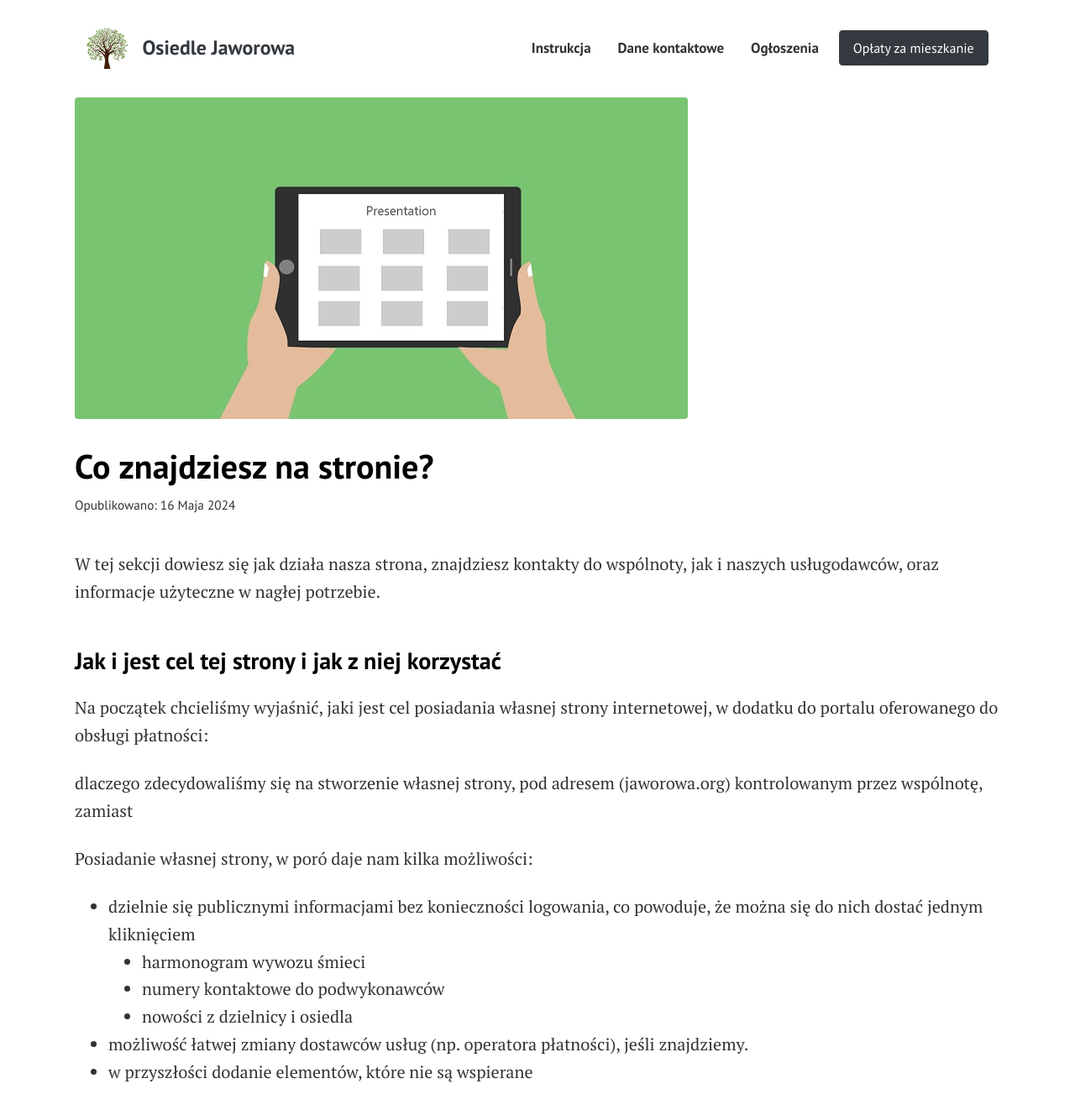
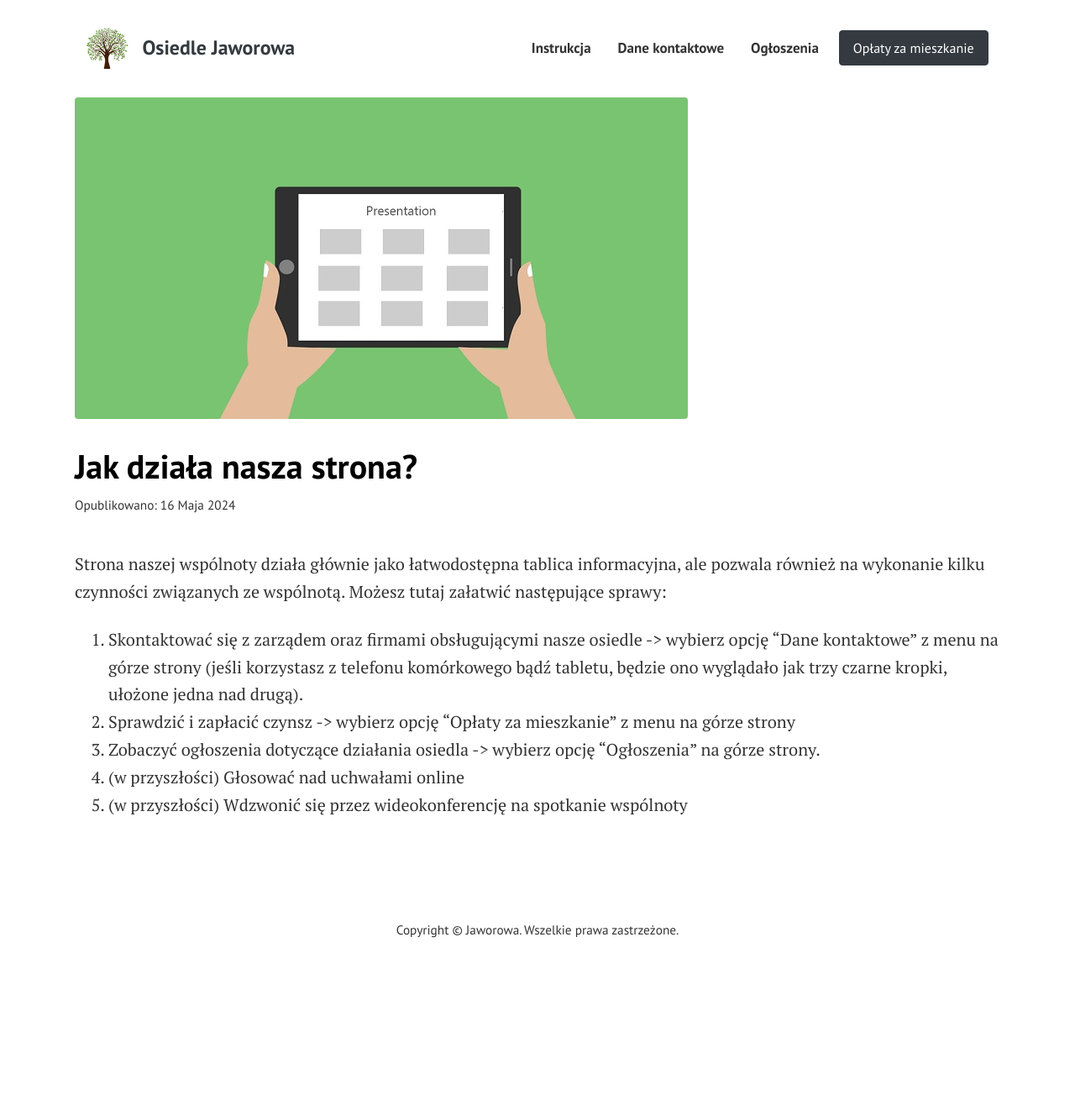
Before and after one commit to jaworowa/www, a Jekyll site: the page built from _posts/2024-05-16-jak-korzystac-ze-strony.md, in a window 1280 px wide and 1400 px high. Shown: the top 1328 px of the window at 84% size. Built offline with Jekyll 4.4.1, drawn with Linux system fonts in a browser that asks for light colours.

Commit message:
instrukcja obsługi strony

```diff
--- a/_includes/postbox.html
+++ b/_includes/postbox.html
@@ -6,7 +6,7 @@
     </a>
     <div class="card-block">
         <h2 class="card-title h4 serif-font"><a href="{{ post.url | absolute_url }}">{{ post.title }}</a></h2>
-        <p class="card-text text-muted">{{ post.excerpt | strip_html | truncatewords:15 }}</p>
+        <p class="card-text text-muted">{{ post.excerpt | strip_html | truncatewords:20 }}</p>
 <!--        <div class="metafooter">-->
 <!--            <div class="wrapfooter small d-flex align-items-center">-->
 <!--                <span class="author-meta">-->
--- a/_posts/2024-05-16-jak-korzystac-ze-strony.md
+++ b/_posts/2024-05-16-jak-korzystac-ze-strony.md
@@ -1,23 +1,19 @@
 ---
 layout: post
-title:  "Co znajdziesz na stronie?"
+title:  "Jak działa nasza strona?"
 author: norbert
+excerpt: W tej sekcji dowiesz się jakie funkcjonalności ma nasza strona internetowa.
+  Kliknij na obrazku, bądź nagłówku aby kontynuować.
 image: assets/images/1.jpg
 featured: true
 ---
-W tej sekcji dowiesz się jak działa nasza strona, znajdziesz kontakty do wspólnoty, jak i naszych usługodawców, oraz informacje użyteczne w nagłej potrzebie.
+Strona naszej wspólnoty działa głównie jako łatwodostępna tablica informacyjna, ale pozwala również na
+wykonanie kilku czynności związanych ze wspólnotą. Możesz tutaj załatwić następujące sprawy:
 
-### Jak i jest cel tej strony i jak z niej korzystać
-Na początek chcieliśmy wyjaśnić, jaki jest cel posiadania własnej strony internetowej,
-w dodatku do portalu oferowanego do obsługi płatności:
-
-dlaczego zdecydowaliśmy się na stworzenie własnej strony,
-pod adresem (jaworowa.org) kontrolowanym przez wspólnotę, zamiast
-
-Posiadanie własnej strony, w poró daje nam kilka możliwości:
-* dzielnie się publicznymi informacjami bez konieczności logowania, co powoduje, że można się do nich dostać jednym kliknięciem
-  * harmonogram wywozu śmieci
-  * numery kontaktowe do podwykonawców
-  * nowości z dzielnicy i osiedla
-* możliwość łatwej zmiany dostawców usług (np. operatora płatności), jeśli znajdziemy.
-* w przyszłości dodanie elementów, które nie są wspierane
+1. Skontaktować się z zarządem oraz firmami obsługującymi nasze osiedle -> wybierz opcję
+"Dane kontaktowe" z menu na górze strony (jeśli korzystasz z telefonu komórkowego bądź tabletu,
+będzie ono wyglądało jak trzy czarne kropki, ułożone jedna nad drugą).
+2. Sprawdzić i zapłacić czynsz -> wybierz opcję "Opłaty za mieszkanie" z menu na górze strony
+3. Zobaczyć ogłoszenia dotyczące działania osiedla -> wybierz opcję "Ogłoszenia" na górze strony.
+4. (w przyszłości) Głosować nad uchwałami online
+5. (w przyszłości) Wdzwonić się przez wideokonferencję na spotkanie wspólnoty
```
